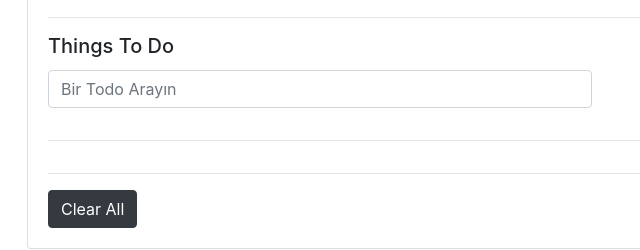
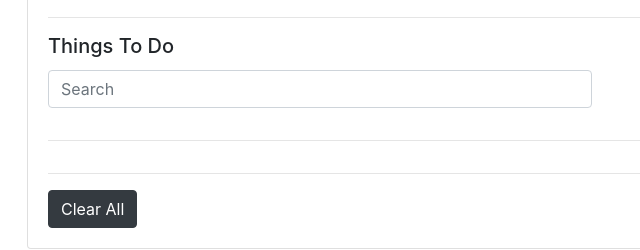
Before and after one commit to hypnotizedd/Todo-List, a plain HTML site: page index.html in a window 1280 px wide. Shown: the part 254-504 px from the top of the page, 43-683 px from the left. Drawn offline with nearby package versions, Linux system fonts and the light colour scheme.

Commit message:
Update index.html

```diff
--- a/index.html
+++ b/index.html
@@ -40,7 +40,7 @@
                     <h5 class="card-title" id = "tasks-title">Things To Do</h5>
                     <div class="form-row">
                             <div class="form-group col-md-6">
-                                <input class="form-control" type="text" name="filter" id = "filter" placeholder="Bir Todo Arayın">
+                                <input class="form-control" type="text" name="filter" id = "filter" placeholder="Search">
                             </div>
                     </div>
 
```
